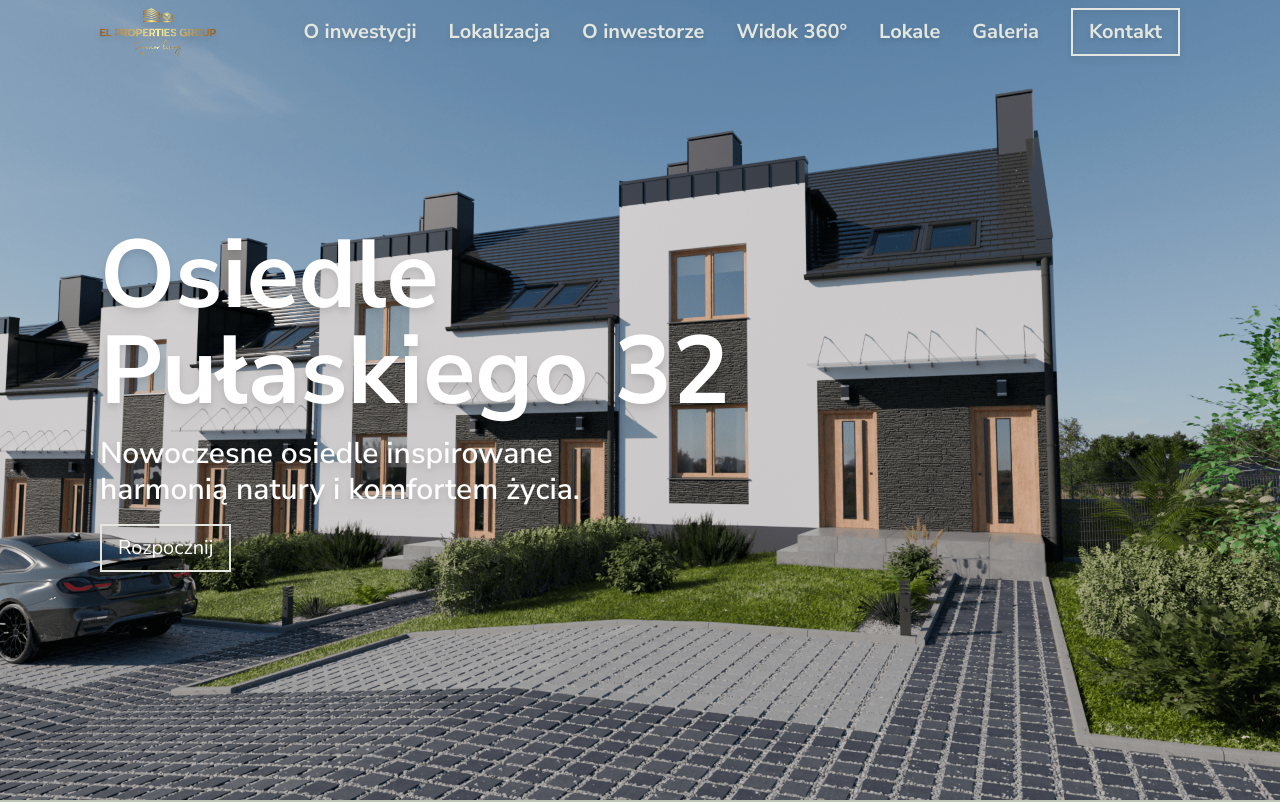
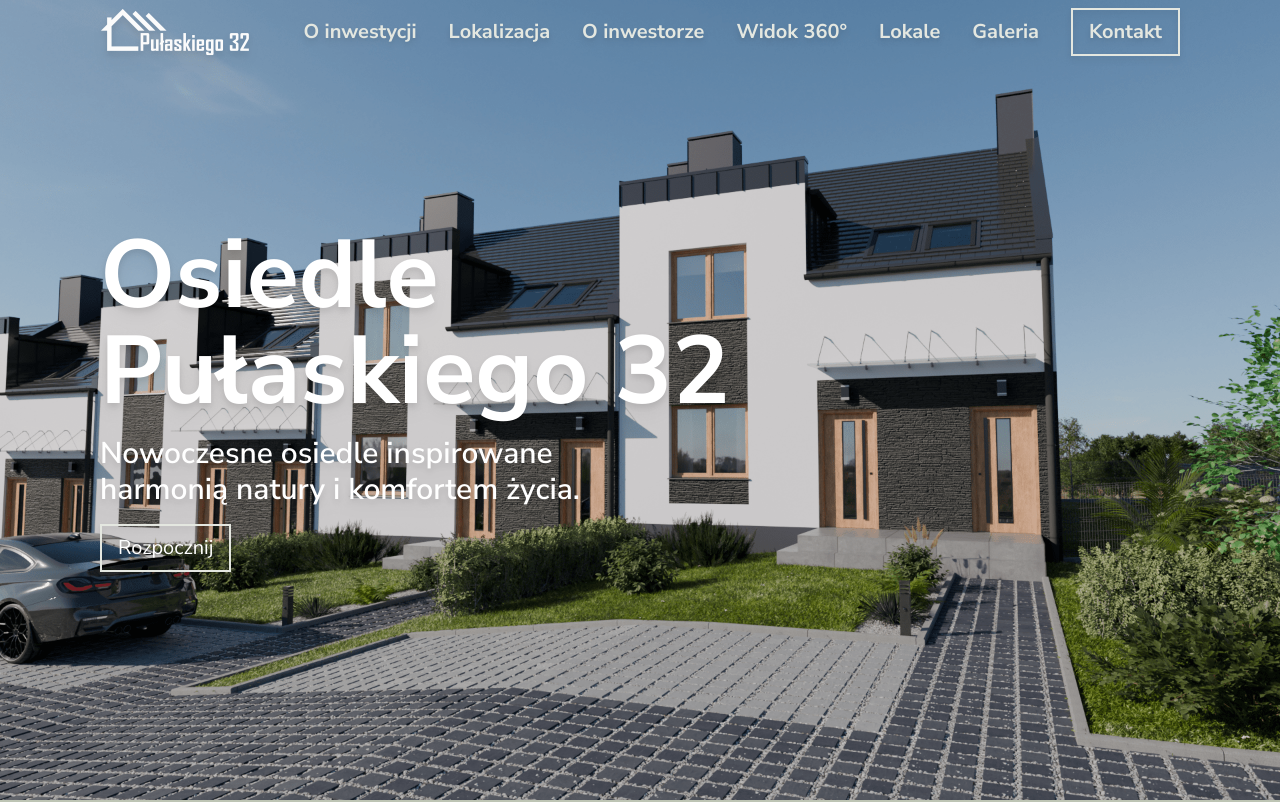
Before and after one commit to ruffaaw/pulaskiego-website, a Next.js app: page / in a window 1280 px wide. Shown: the top 802 px of the page. Built offline with nearby package versions, Linux system fonts and the light colour scheme.

Commit message:
style: changed logo

```diff
--- a/app/head.tsx
+++ b/app/head.tsx
@@ -1,7 +1,7 @@
 export const metadata = {
   title: "Pułaskiego",
   description: "",
-  image: "/elpropertieslogo.png",
+  image: "/logo.png",
 };
 
 export default function Head() {
--- a/components/Header.tsx
+++ b/components/Header.tsx
@@ -41,10 +41,10 @@ export default function Header() {
       >
         <Link href="#home">
           <Image
-            src="/elpropertieslogo.png"
+            src="/logo_biale.png"
             alt="Logo"
-            width={116}
-            height={48}
+            width={150}
+            height={50}
             className="mr-2 drop-shadow-lg hover:scale-125"
           />
         </Link>
```
Also changed, not shown: public/logo.png (added), public/logo_biale.png (added).
